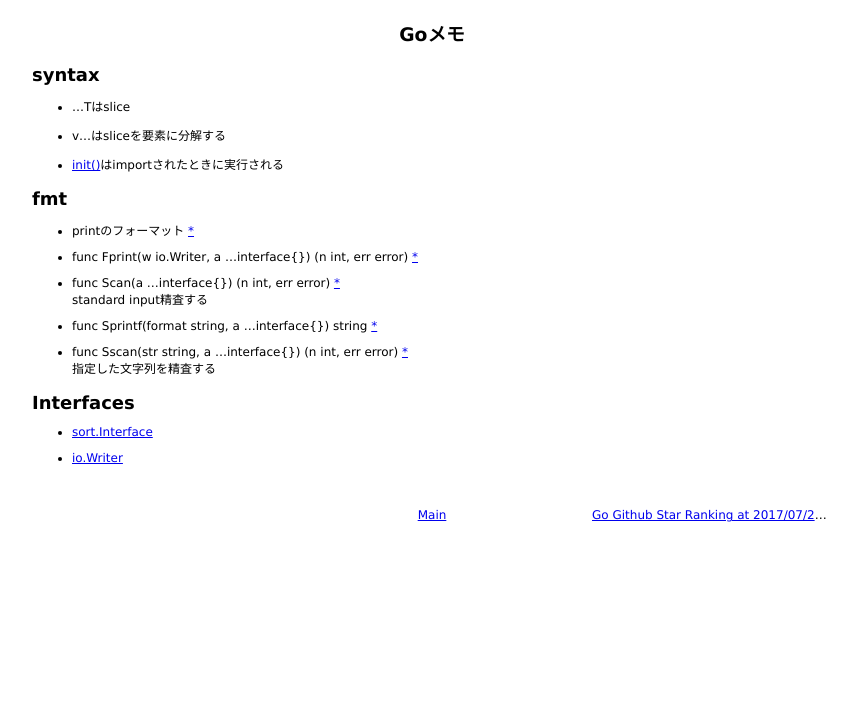
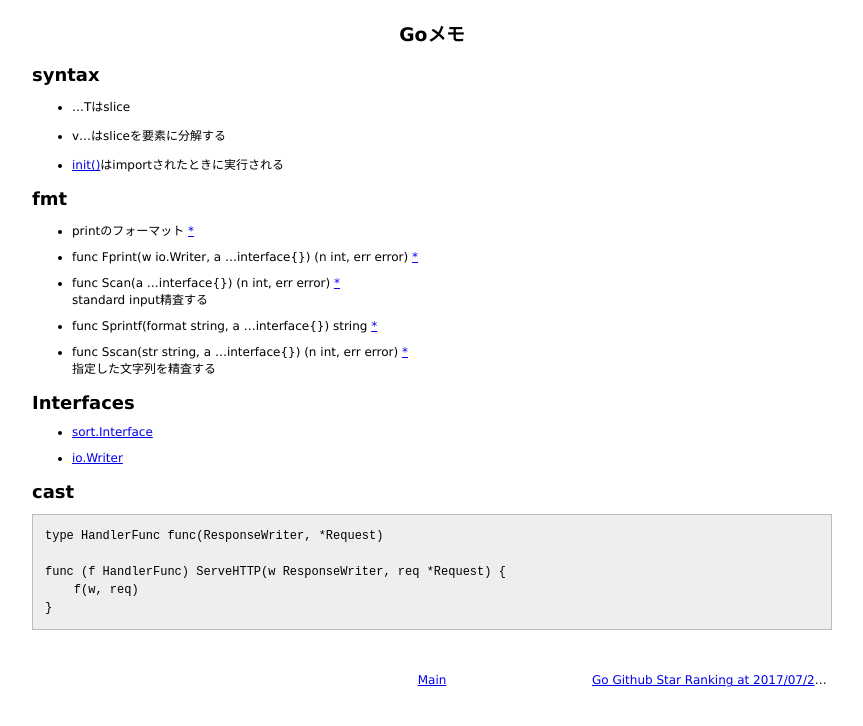
Before and after one commit to 38elements/38elements.github.com, a Jekyll site: the page built from _posts/2017-08-12-go.md, in a window 1280 px wide. Shown: the top 726 px of the page, without its empty margins (208-1071 px from the left). Built offline with Jekyll 4.4.1, drawn with Linux system fonts in a browser that asks for light colours.

Commit message:
Update 2017-08-12-go.md

````diff
--- a/_posts/2017-08-12-go.md
+++ b/_posts/2017-08-12-go.md
@@ -30,3 +30,13 @@ title: Goメモ
 * [sort.Interface](https://golang.org/pkg/sort/#Interface)
 
 * [io.Writer](https://golang.org/pkg/io/#Writer)
+
+## cast
+
+```Go
+type HandlerFunc func(ResponseWriter, *Request)
+
+func (f HandlerFunc) ServeHTTP(w ResponseWriter, req *Request) {
+    f(w, req)
+}
+```
````
